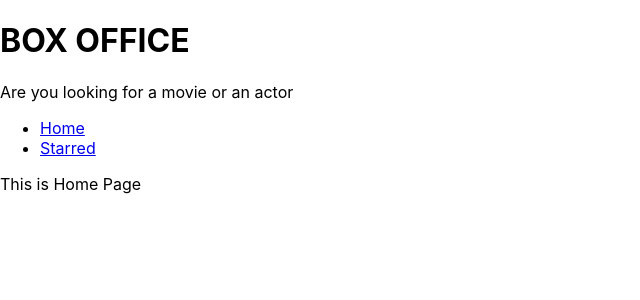
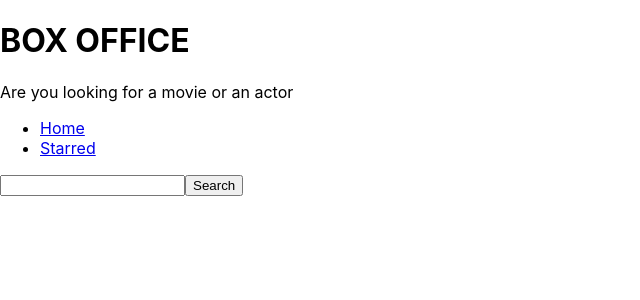
Before and after one commit to Rudrangi-Manjunath/box-office, a React (Create React App) app: page / in a window 1280 px wide. Shown: the top 300 px of the page, without its empty margins (0-640 px from the left). Built offline with nearby package versions, Linux system fonts and the light colour scheme.

Commit message:
added input text field and fetch from tv maze api

```diff
--- a/src/Pages/Home.jsx
+++ b/src/Pages/Home.jsx
@@ -1,8 +1,40 @@
-import React from "react";
+import React, { useState } from "react";
 import { MainPageLayout } from "../components/MainPageLayout";
 
 const Home = () => {
-  return <MainPageLayout>This is Home Page</MainPageLayout>;
+  const [input, setInput] = useState("");
+
+  const onInputChange = (ev) => {
+    setInput(ev.target.value);
+  };
+
+  const onSearch = () => {
+    //https://api.tvmaze.com/search/shows?q=girls
+    fetch(`https://api.tvmaze.com/search/shows?q=${input}`)
+      .then((response) => response.json())
+      .then((result) => {
+        console.log(result);
+      });
+  };
+
+  const onKeyDown = (ev) => {
+    if (ev.keyCode === 13) {
+      onSearch();
+    }
+  };
+  return (
+    <MainPageLayout>
+      <input
+        type="text"
+        onChange={onInputChange}
+        value={input}
+        onKeyDown={onKeyDown}
+      />
+      <button type="button" onClick={onSearch}>
+        Search
+      </button>
+    </MainPageLayout>
+  );
 };
 
 export default Home;
```
